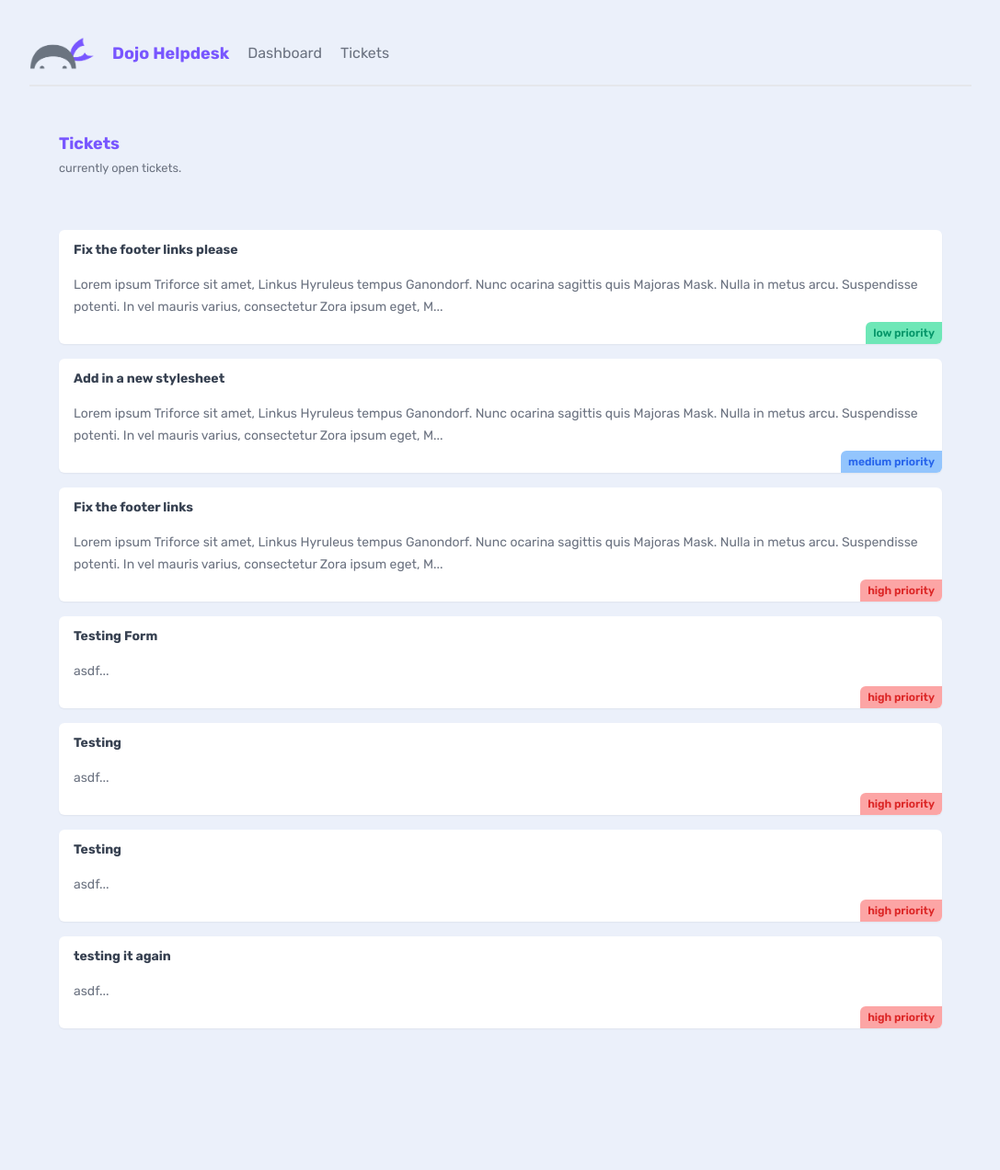
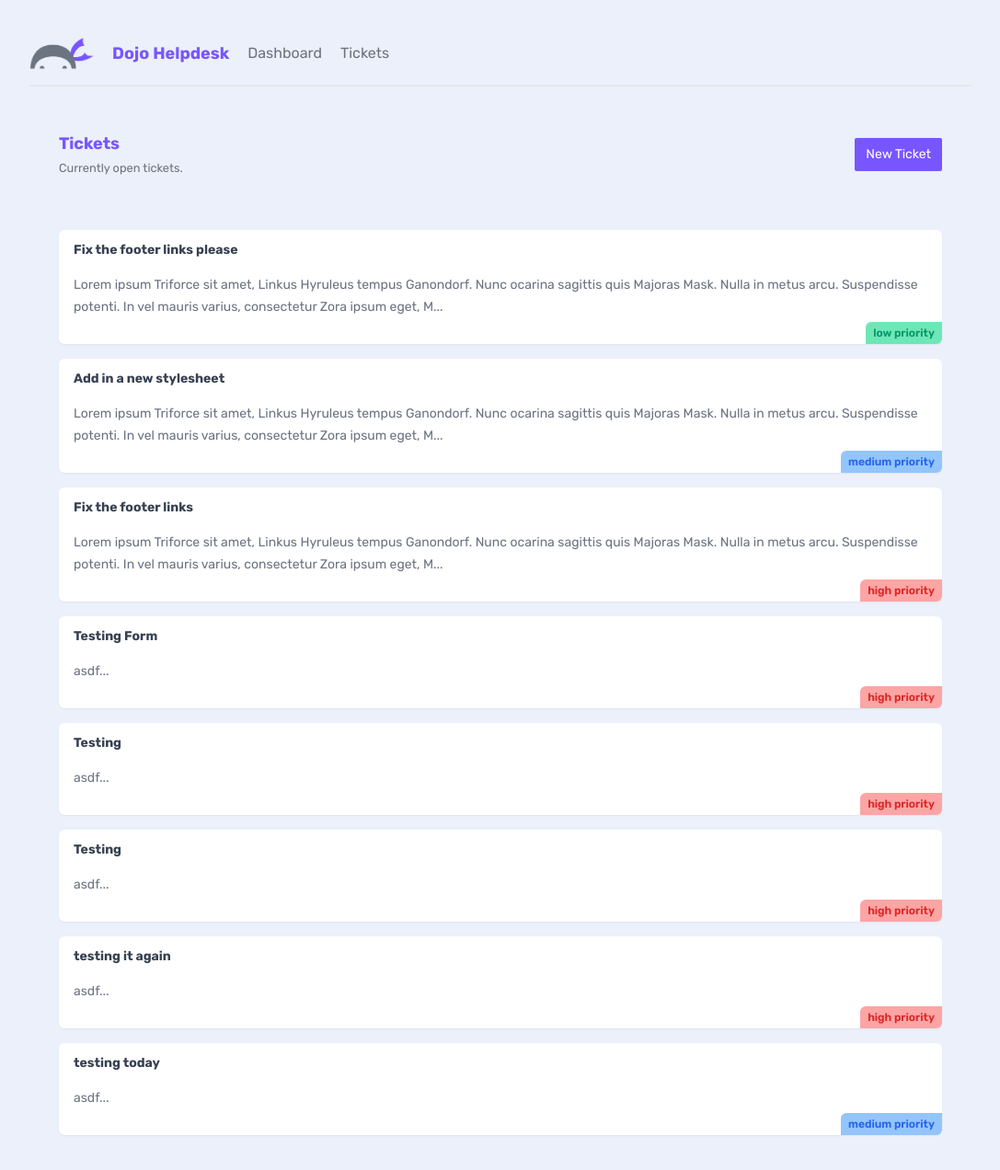
Before and after one commit to lvbn/Netninja-dojo-helpdesk, a Next.js app: page /tickets in a window 1280 px wide. Shown: the top 1272 px of the page at 92% size, without its empty margins (96-1183 px from the left). Before the commit the page ends 1166 px from the top, so only its background shows below. Built offline with nearby package versions, Linux system fonts and the light colour scheme; data requests are answered from the project's data file.

Commit message:
[Fixing endpoint bugs. Testing npm run build. Serving on the browser after build.]

```diff
--- a/_data/db.json
+++ b/_data/db.json
@@ -48,6 +48,13 @@
       "priority": "high",
       "user_email": "test@gmail.com",
       "id": "i-Hou_7"
+    },
+    {
+      "title": "testing today",
+      "body": "asdf",
+      "priority": "medium",
+      "user_email": "test@gmail.com",
+      "id": "6gkJJpU"
     }
   ]
 }
--- a/app/tickets/TicketList.jsx
+++ b/app/tickets/TicketList.jsx
@@ -1,7 +1,7 @@
 import Link from "next/link"
 
 async function getTickets() {
-  await new Promise(resolve => setTimeout(resolve, 3000))
+  // await new Promise(resolve => setTimeout(resolve, 3000))
   const res = await fetch('http://localhost:4000/tickets', {
     next: {
       revalidate: 0 // use 0 to opt out of using cache
--- a/app/tickets/page.jsx
+++ b/app/tickets/page.jsx
@@ -1,7 +1,7 @@
 import { Suspense } from "react"
-import TicketList from "./TicketList.jsx"
-import Loading from "../loading.jsx"
-
+import TicketList from "./TicketList"
+import Loading from "../loading"
+import Link from "next/link"
 
 export default function Tickets() {
   return (
@@ -9,14 +9,12 @@
       <nav>
         <div>
           <h2>Tickets</h2>
-          <p><small>currently open tickets.</small></p>
+          <p><small>Currently open tickets.</small></p>
         </div>
+        <Link href="/tickets/create" className="ml-auto">
+          <button className="btn-primary">New Ticket</button>
+        </Link>
       </nav>
-
-      {/*
-        The Suspense component wraps only what has to display the loading component.
-        Without The Suspense component the entire Tickets component will be automatically wrapped and the loading component will appear in front of everything.
-       */}
       <Suspense fallback={<Loading />}>
         <TicketList />
       </Suspense>
```
